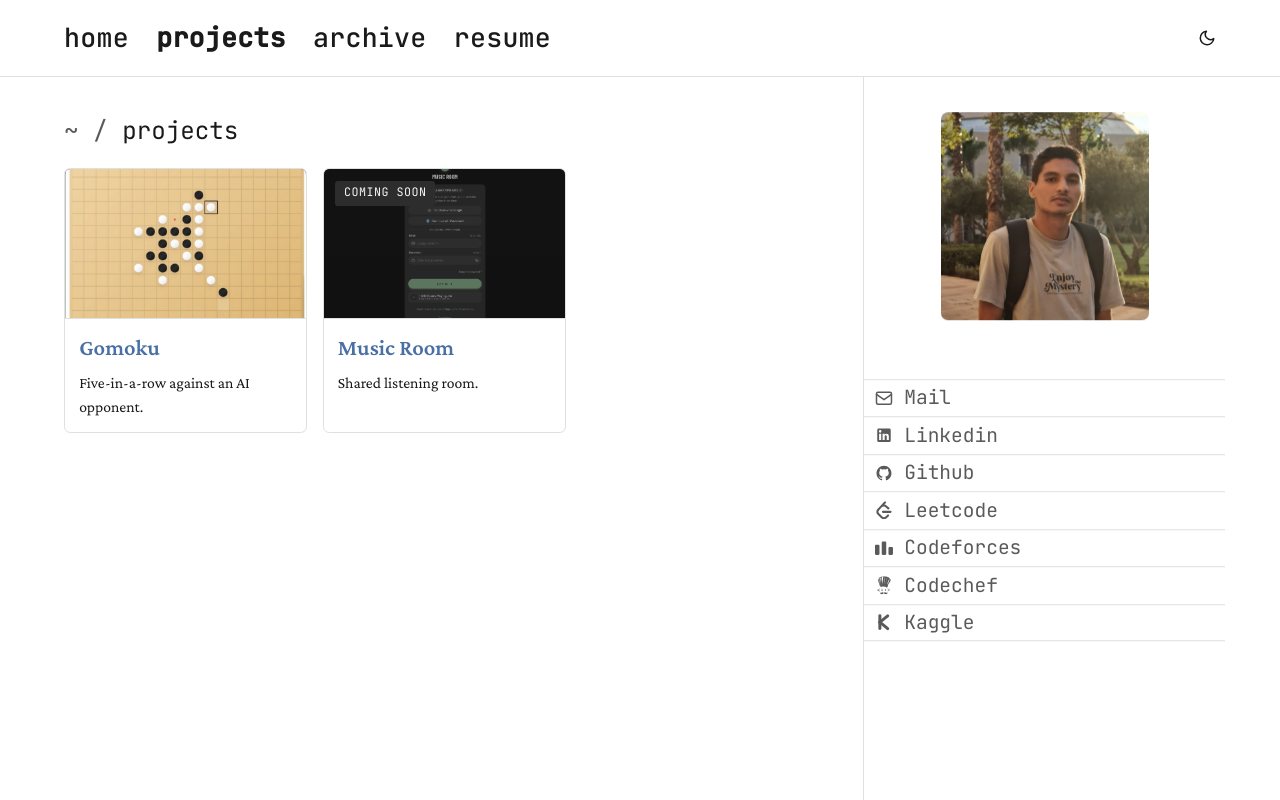
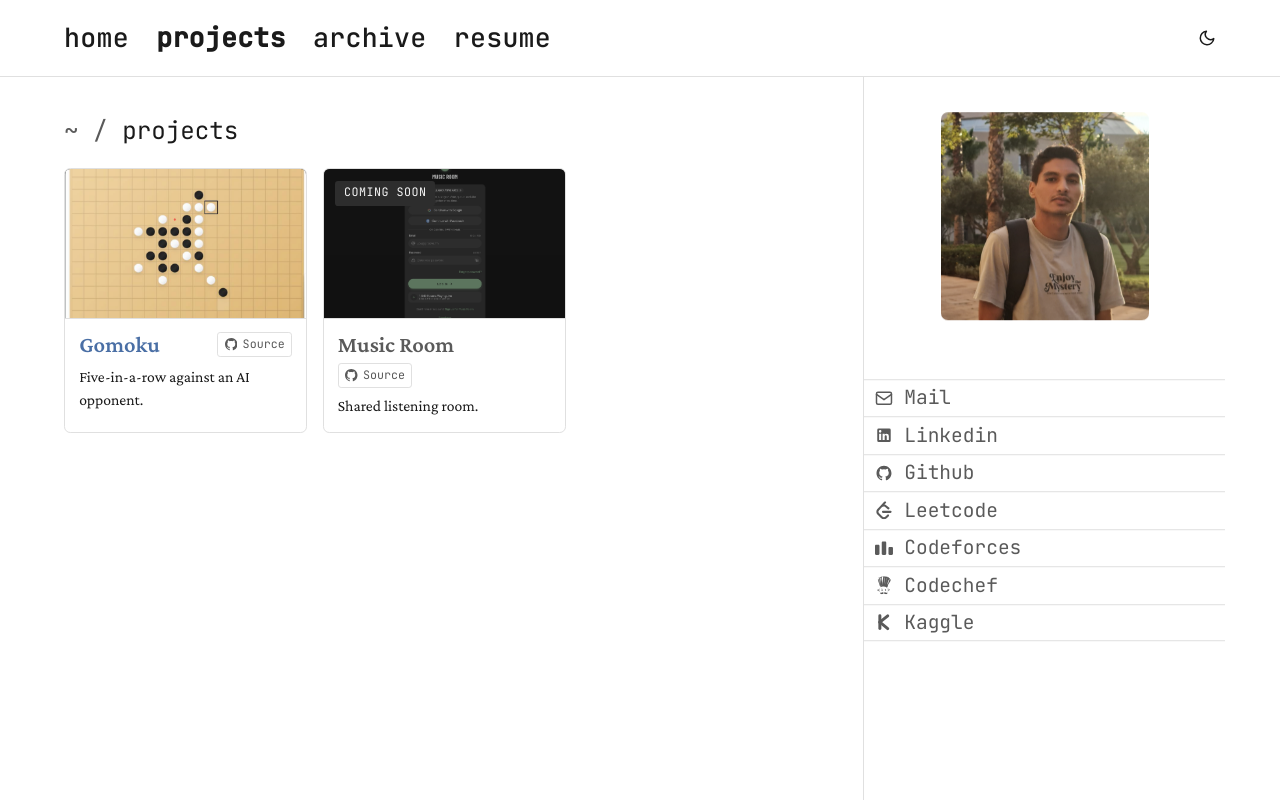
Before and after one commit to mylastresort/mylastresort.github.io, an Astro site: page /projects in a window 1280 px wide. Built offline with nearby package versions, Linux system fonts and the light colour scheme; Astro itself is replaced by a stand-in of ours.

Commit message:
feat: add source links to project cards
Show a GitHub source action on projects that publish their code. The
button sits beside the title and keeps its own hit area: the whole-card
link is scoped to the title link instead of every anchor in the card, so
clicking the source button no longer opens the project. The header wraps
on narrow screens instead of overflowing.

```diff
--- a/src/data/projects.js
+++ b/src/data/projects.js
@@ -2,6 +2,7 @@ export const projects = [
   {
     id: 'gomoku',
     title: 'Gomoku',
+    source: 'https://github.com/mylastresort/gomoku',
     url: 'https://gomoku.samytamim.com/',
     preview: '/projects/gomoku.png',
     description: 'Five-in-a-row against an AI opponent.',
@@ -10,6 +11,7 @@ export const projects = [
   {
     id: 'music-room',
     title: 'Music Room',
+    source: 'https://github.com/mylastresort/music-room',
     url: 'https://music-room.samytamim.com/',
     preview: '/projects/music-room.png',
     description: 'Shared listening room.',
--- a/src/pages/projects.astro
+++ b/src/pages/projects.astro
@@ -31,10 +31,35 @@ import { projects } from '../data/projects.js'
               </div>
 
               <div class="project-body">
-                <h3 class="project-title">
-                  <a href={project.url} target="_blank" rel="noopener noreferrer">{project.title}</a>
-                  <span class="project-arrow" aria-hidden="true">→</span>
-                </h3>
+                <div class="project-header">
+                  <h3 class="project-title">
+                    <a
+                      class="project-title-link"
+                      href={project.url}
+                      target="_blank"
+                      rel="noopener noreferrer"
+                    >{project.title}</a>
+                    <span class="project-arrow" aria-hidden="true">→</span>
+                  </h3>
+                  {project.source && (
+                    <a
+                      class="project-source-button"
+                      href={project.source}
+                      target="_blank"
+                      rel="noopener noreferrer"
+                      aria-label={`Source code for ${project.title} on GitHub`}
+                      title="View source on GitHub"
+                    >
+                      <svg class="project-source-icon" viewBox="0 0 16 16" aria-hidden="true" focusable="false">
+                        <path
+                          fill="currentColor"
+                          d="M8 0C3.58 0 0 3.58 0 8c0 3.54 2.29 6.53 5.47 7.59.4.07.55-.17.55-.38 0-.19-.01-.82-.01-1.49-2.01.37-2.53-.49-2.69-.94-.09-.23-.48-.94-.82-1.13-.28-.15-.68-.52-.01-.53.63-.01 1.08.58 1.23.82.72 1.21 1.87.87 2.33.66.07-.52.28-.87.51-1.07-1.78-.2-3.64-.89-3.64-3.95 0-.87.31-1.59.82-2.15-.08-.2-.36-1.02.08-2.12 0 0 .67-.21 2.2.82.64-.18 1.32-.27 2-.27.68 0 1.36.09 2 .27 1.53-1.04 2.2-.82 2.2-.82.44 1.1.16 1.92.08 2.12.51.56.82 1.27.82 2.15 0 3.07-1.87 3.75-3.65 3.95.29.25.54.73.54 1.48 0 1.07-.01 1.93-.01 2.2 0 .21.15.46.55.38A8.012 8.012 0 0 0 16 8c0-4.42-3.58-8-8-8z"
+                        />
+                      </svg>
+                      <span class="project-source-label">Source</span>
+                    </a>
+                  )}
+                </div>
                 <p class="project-desc">{project.description}</p>
               </div>
             </article>
--- a/src/styles/global.css
+++ b/src/styles/global.css
@@ -634,13 +634,17 @@ h2.section-title {
   transition: border-color 0.15s, transform 0.15s;
 }
 
-.project-card a::after {
+/* Whole-card click target. Scoped to the title link so secondary actions
+   (the source button) keep their own hit area. */
+.project-title-link::after {
   content: '';
   position: absolute;
   inset: 0;
+  z-index: 0;
 }
 
-.project-card:hover {
+.project-card:hover,
+.project-card:focus-within {
   border-color: var(--link);
   transform: translateY(-2px);
 }
@@ -687,27 +691,47 @@ h2.section-title {
   padding: 0.9375rem 1.125rem 1.125rem;
 }
 
+.project-header {
+  display: flex;
+  flex-wrap: wrap;
+  align-items: center;
+  gap: 0.375rem 0.75rem;
+}
+
 .project-title {
   display: flex;
   align-items: baseline;
-  justify-content: space-between;
-  gap: 0.5rem;
-  width: 100%;
+  gap: 0.375rem;
+  flex: 1 1 auto;
+  min-width: 0;
+  margin: 0;
+  width: auto;
+  font-family: var(--font-body);
   font-size: 1.8125rem;
-  margin-bottom: 0;
+  font-weight: 600;
+  line-height: 1.2;
+  color: var(--link);
   text-decoration: none;
   cursor: inherit;
 }
 
-.project-title a {
-  color: var(--link);
+.project-title-link {
+  color: inherit;
   text-decoration: underline;
   text-decoration-color: transparent;
+  text-underline-offset: 0.14em;
   transition: text-decoration-color 0.15s;
 }
 
-.project-title a:hover {
-  text-decoration-color: var(--link);
+.project-card:hover .project-title-link,
+.project-title-link:focus-visible {
+  text-decoration-color: currentColor;
+}
+
+.project-title-link:focus-visible {
+  outline: 2px solid var(--link);
+  outline-offset: 3px;
+  border-radius: 2px;
 }
 
 .project-arrow {
@@ -719,13 +743,55 @@ h2.section-title {
   transition: opacity 0.3s ease-out, transform 0.3s ease-out;
 }
 
-.project-title a:hover + .project-arrow,
-.project-card:hover .project-arrow {
+.project-card:hover .project-arrow,
+.project-title-link:focus-visible + .project-arrow {
   opacity: 1;
   transform: translateX(0);
 }
 
-.project-card.is-teaser .project-title {
+/* Secondary action: a quiet labelled button above the stretched card link. */
+.project-source-button {
+  position: relative;
+  z-index: 1;
+  display: inline-flex;
+  align-items: center;
+  justify-content: center;
+  gap: 0.4375rem;
+  flex: 0 0 auto;
+  min-height: 2rem;
+  padding: 0 0.5rem;
+  color: var(--muted);
+  background: transparent;
+  border: 1px solid var(--border);
+  border-radius: 0.25rem;
+  font-family: var(--font-mono);
+  font-size: 0.9375rem;
+  line-height: 1;
+  text-decoration: none;
+  white-space: nowrap;
+  transition: color 0.15s, border-color 0.15s, background-color 0.15s;
+}
+
+.project-source-button:hover {
+  color: var(--link);
+  border-color: var(--link);
+  background: var(--callout-bg);
+}
+
+.project-source-button:focus-visible {
+  outline: 2px solid var(--link);
+  outline-offset: 2px;
+}
+
+.project-source-icon {
+  display: block;
+  flex: none;
+  width: 1rem;
+  height: 1rem;
+}
+
+.project-card.is-teaser .project-title,
+.project-card.is-teaser .project-arrow {
   color: var(--muted);
 }
 
@@ -734,6 +800,20 @@ h2.section-title {
   font-size: 1.25rem;
   color: var(--text);
   flex: 1;
+}
+
+@media (prefers-reduced-motion: reduce) {
+  .project-card,
+  .project-title-link,
+  .project-source-button,
+  .project-arrow {
+    transition: none;
+  }
+
+  .project-card:hover,
+  .project-card:focus-within {
+    transform: none;
+  }
 }
 
 /* ── ARTICLE ── */
```
